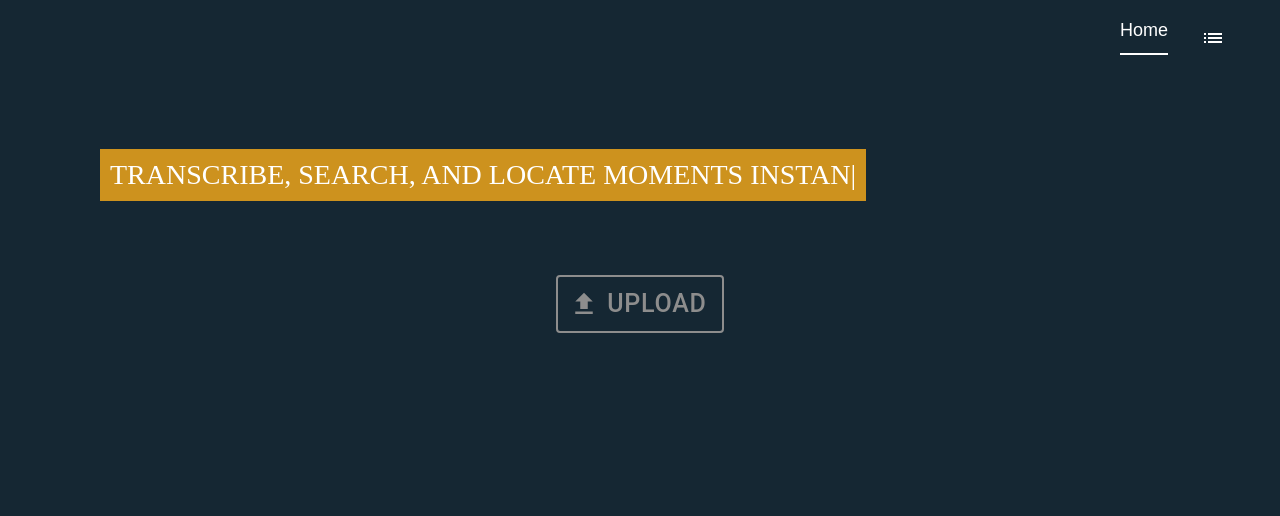
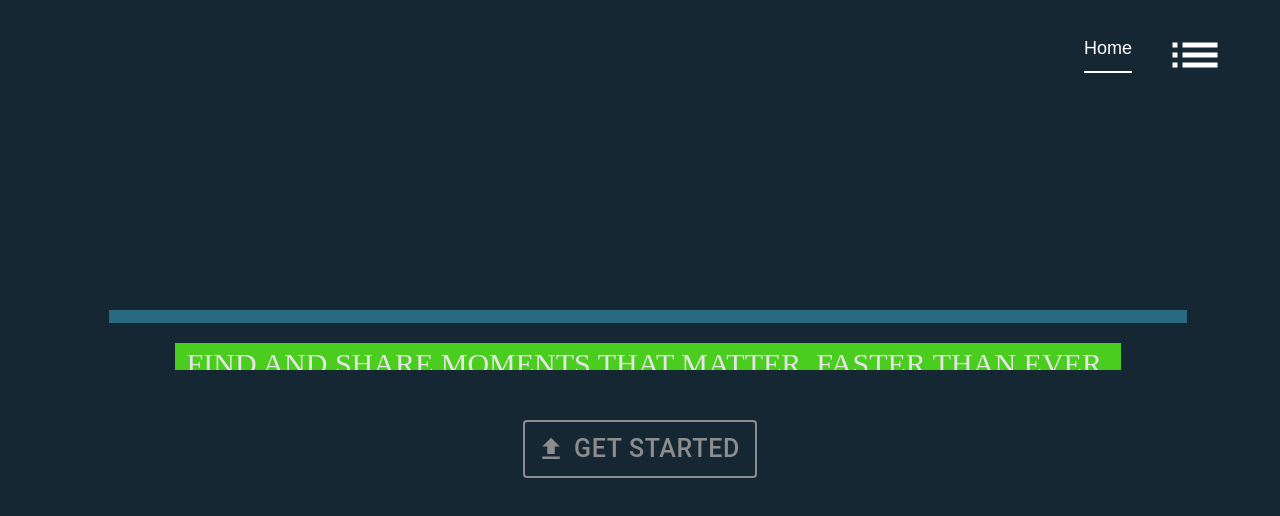
Before and after one commit to MufaddalMustafa2211008KHICND/intelliclip-frontend, a React (Create React App) app: page / in a window 1280 px wide. Shown: the top 516 px of the page. Built offline with nearby package versions, Linux system fonts and the light colour scheme; the HTML template or start-up script is replaced by a standard one.

Commit message:
changes done

```diff
--- a/src/components/Menu/Menu.jsx
+++ b/src/components/Menu/Menu.jsx
@@ -16,6 +16,9 @@ import ListIcon from '@mui/icons-material/List';
 import SettingsIcon from '@mui/icons-material/Settings';
 import MenuIcon from '@mui/icons-material/Menu';
 import { useNavigate } from 'react-router-dom';
+import styled from '@emotion/styled';
+import { ThemeProvider } from '@emotion/react';
+import theme from './menuTheme'
 
 export default function AccountMenu() {
 
@@ -37,8 +40,10 @@ export default function AccountMenu() {
 
   return (
     <React.Fragment>
+
       <Box sx={{ display: 'flex', alignItems: 'center', textAlign: 'center' }}>
         <Tooltip title="Account settings">
+        <ThemeProvider theme={theme}>
           <IconButton
             onClick={handleClick}
             size="small"
@@ -46,7 +51,7 @@ export default function AccountMenu() {
             aria-controls={open ? 'account-menu' : undefined}
             aria-haspopup="true"
             aria-expanded={open ? 'true' : undefined}
-            style={{color: 'white', fontSize: '30px !important'}}
+            style={{color: 'white'}}
           >
             {/* <Avatar sx={{ width: 32, height: 32 }}>M</Avatar> */}
             {/* <MoreVertIcon /> */}
@@ -54,6 +59,7 @@ export default function AccountMenu() {
             {/* <SettingsIcon/> */}
             {/* <MenuIcon/> */}
           </IconButton>
+          </ThemeProvider>
         </Tooltip>
       </Box>
       <Menu
@@ -68,11 +74,13 @@ export default function AccountMenu() {
             overflow: 'visible',
             filter: 'drop-shadow(0px 2px 8px rgba(0,0,0,0.32))',
             mt: 1.5,
+
             '& .MuiAvatar-root': {
               width: 32,
               height: 32,
               ml: -0.5,
               mr: 1,
+
             },
             '&:before': {
               content: '""',
--- /dev/null
+++ b/src/components/Menu/menuTheme.js
@@ -0,0 +1,16 @@
+import { createTheme } from "@mui/material";
+
+export default createTheme({
+
+    components: {
+        MuiSvgIcon: {
+            styleOverrides: {
+                root: {
+                    width: '60px',
+                    height: '60px',
+                }
+            }
+        }
+    }
+
+})
--- a/src/pages/Home/Home.jsx
+++ b/src/pages/Home/Home.jsx
@@ -2,12 +2,14 @@ import React from 'react'
 import Navbar from '../../components/Navbar/Navbar'
 import AnimatedText from './components/AnimatedText/AnimatedText'
 import UploadBtn from './components/UploadBtn/UploadBtn'
+import AnimatedText2 from './components/AnimatedText2/AnimatedText2'
 
 const Home = () => {
   return (
     <>
         <Navbar/>
-        <AnimatedText/>
+        {/* <AnimatedText/> */}
+        <AnimatedText2/>
         <UploadBtn/>
     </>
   )
--- a/src/pages/Home/components/AnimatedText/AnimatedText.module.css
+++ b/src/pages/Home/components/AnimatedText/AnimatedText.module.css
@@ -1,5 +1,5 @@
 .container {
-  height: 200px;
+margin-top: 250px;
   display: flex;
   align-items: center;
   justify-content: flex-start;
--- /dev/null
+++ b/src/pages/Home/components/AnimatedText2/AnimatedText2.jsx
@@ -0,0 +1,26 @@
+import React from 'react'
+import styles from './AnimatedText2.module.css'
+
+
+const AnimatedText2 = () => {
+  return (
+    <main className={styles.container}>
+
+    <section className={styles.animation}>
+      <div className={styles.first}><div>Revolutionize your video experience with our intelligent upload platform.</div></div>
+      <div className={styles.second}><div>Transcribe, search, and locate moments instantly in your videos.</div></div>
+      <div className={styles.third}><div>Harness the power of AI for precise video navigation.</div></div>
+      <div className={styles.forth}><div>Unlock the full potential of your content with smart search.</div></div>
+      <div className={styles.fifth}><div>Find and share moments that matter, faster than ever.</div></div>
+      <div className={styles.sixth}><div>Turn spoken words into searchable text with our AI.</div></div>
+      <div className={styles.seventh}><div>Jump to key points in videos with pinpoint accuracy.</div></div>
+      <div className={styles.eighth}><div>From upload to transcript, transforming the way you search.</div></div>
+      <div className={styles.ninth}><div>Redefining video exploration with our powerful, AI-driven search bar.</div></div>
+      <div className={styles.tenth}><div>Join us on a journey through intelligent video analysis.</div></div>
+
+
+    </section>
+  </main>
+  )
+}
+export default AnimatedText2
--- /dev/null
+++ b/src/pages/Home/components/AnimatedText2/AnimatedText2.module.css
@@ -0,0 +1,78 @@
+
+p {
+  text-shadow: 0 0 7px rgba(255,255,255,.3), 0 0 3px rgba(255,255,255,.3);
+}
+.container {
+  color: #e5e5e5;
+  font-size: 30px;
+  text-transform: uppercase;
+  margin-top: 200px;
+  display: flex;
+  align-items: center;
+  justify-content: center;
+}
+
+.animation {
+  height:60px;
+  overflow: hidden;
+  margin-left: 1rem;
+  text-align: center;
+}
+
+.animation > div > div {
+  padding: 0.25rem 0.75rem;
+  display:inline-block;
+  height:2.81rem;
+  margin-bottom: 1.5rem;}
+
+.animation div:first-child {
+  animation: text-animation 8s infinite;
+
+}
+
+.first div {
+  background-color:#20a7d8;
+}
+.second div {
+  background-color:#CD921E;
+}
+.third div {
+  background-color:#c10528;
+}
+.forth div {
+    background-color:#2a6a81;
+  }
+  .fifth div {
+    background-color:#4acd1e;
+  }
+  .sixth div {
+    background-color:#bb5366;
+  }
+  .seventh div {
+    background-color:#2619b3;
+  }
+  .eighth div{
+    background-color:#2a6a81;
+
+  }
+  .ninth div{
+    background-color:#e68fbc;
+
+  }
+  .tenth div{
+    background-color:#8ea7b0;
+
+  }
+
+  @keyframes text-animation {
+    0% {margin-top: 0;}
+    10% {margin-top: 0;}
+    20% {margin-top: -11.62rem;}
+    30% {margin-top: -11.62rem;}
+    40% {margin-top: -27.24rem;}
+    60% {margin-top: -12rem;}
+    70% {margin-top: -12rem;}
+    80% {margin-top: -16rem;}
+    90% {margin-top: -18rem;}
+    100% {margin-top: -20rem;}
+  }
--- a/src/pages/Home/components/UploadBtn/UploadBtn.jsx
+++ b/src/pages/Home/components/UploadBtn/UploadBtn.jsx
@@ -9,7 +9,7 @@ const UploadBtn = () => {
     <div className={styles.container}>
         <ThemeProvider theme={theme}>
             <Button variant="outlined" startIcon={<UploadIcon />}>
-                Upload
+            Get Started
             </Button>
         </ThemeProvider>
     </div>
--- a/src/pages/Home/components/UploadBtn/UploadBtn.module.css
+++ b/src/pages/Home/components/UploadBtn/UploadBtn.module.css
@@ -3,4 +3,5 @@
     display: flex;
     justify-content: center;
     align-items: center;
+    margin-top: 50px;
 }
```
Also changed, not shown: src/App.css (line endings or trailing spaces).
